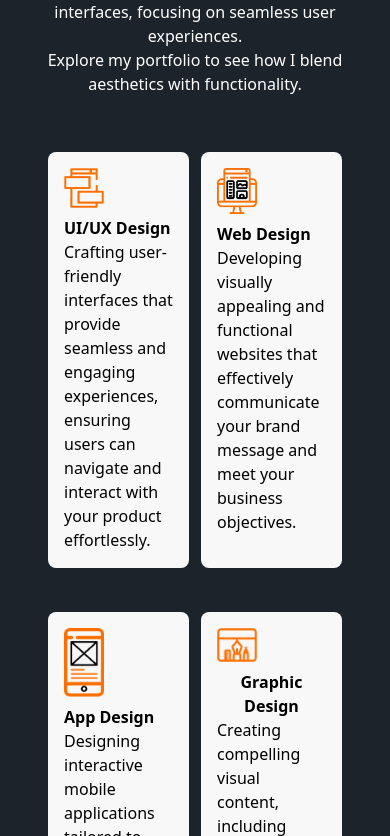
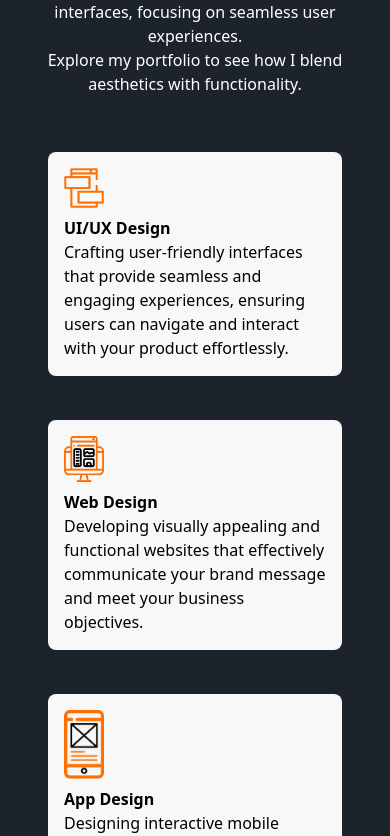
Before and after one commit to Jeem312/JobTask, a React (Vite) app: page / in a window 390 px wide. Shown: the part 1908-2744 px from the top of the page. Built offline with nearby package versions, Linux system fonts and the light colour scheme.

Commit message:
complete testimony section

```diff
--- a/src/Components/Services.jsx
+++ b/src/Components/Services.jsx
@@ -36,7 +36,7 @@
         <br />
         Explore my portfolio to see how I blend aesthetics with functionality.
       </p>
-      <div className='grid grid-cols-2 md:grid-cols-3 lg:grid-cols-4 gap-3 text-black  rounded-lg p-4 mt-6'>
+      <div className='grid grid-cols-1 md:grid-cols-3 lg:grid-cols-4 gap-3 text-black  rounded-lg p-4 mt-6'>
         {servicesData.map((service, index) => (
           <div key={index} className=' bg-[#F8F8F8] hover:bg-[#FD6F00] hover:text-white rounded-lg p-4 my-4  '>
             <img src={service.img} alt={service.title} className='mb-2 w-10' />
```
